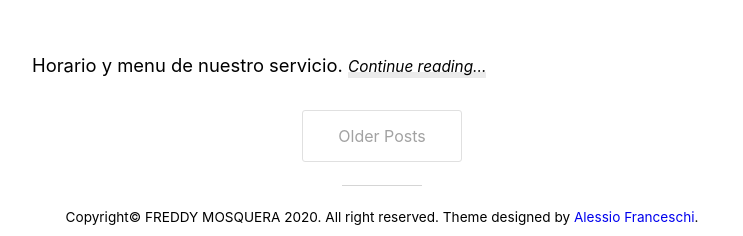
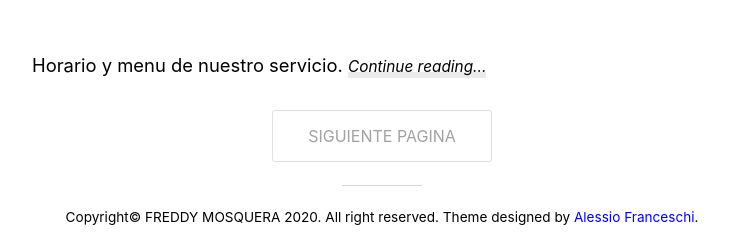
Before and after one commit to FreddySTJR/PROJ-SO-2, a Jekyll site: the page built from index.html, in a window 1280 px wide. Shown: the part 1666-1902 px from the top of the page, without its empty margins (258-1001 px from the left). Built offline with Jekyll 4.4.1, drawn with Linux system fonts in a browser that asks for light colours; nearby versions of some CDN libraries; the list of posts is cut into pages by our own code.

Commit message:
Update home.html

```diff
--- a/_layouts/home.html
+++ b/_layouts/home.html
@@ -43,10 +43,10 @@ title: Home
 <div class = "paginator">
     {% if paginator.total_pages > 1 %}
     {% if paginator.next_page %}
-      <a class = "older paginate-button" href="{{ paginator.next_page_path | relative_url }}">Older Posts</a>
+      <a class = "older paginate-button" href="{{ paginator.next_page_path | relative_url }}">SIGUIENTE PAGINA</a>
     {% endif %}
     {% if paginator.previous_page %}
-    <a class = "newer paginate-button" href="{{ paginator.previous_page_path | relative_url }}">Newer Posts</a>
+    <a class = "newer paginate-button" href="{{ paginator.previous_page_path | relative_url }}">ANTERIOR PAGINA PAGINA</a>
   {% endif %}
   {% endif %}
 </div>
```
